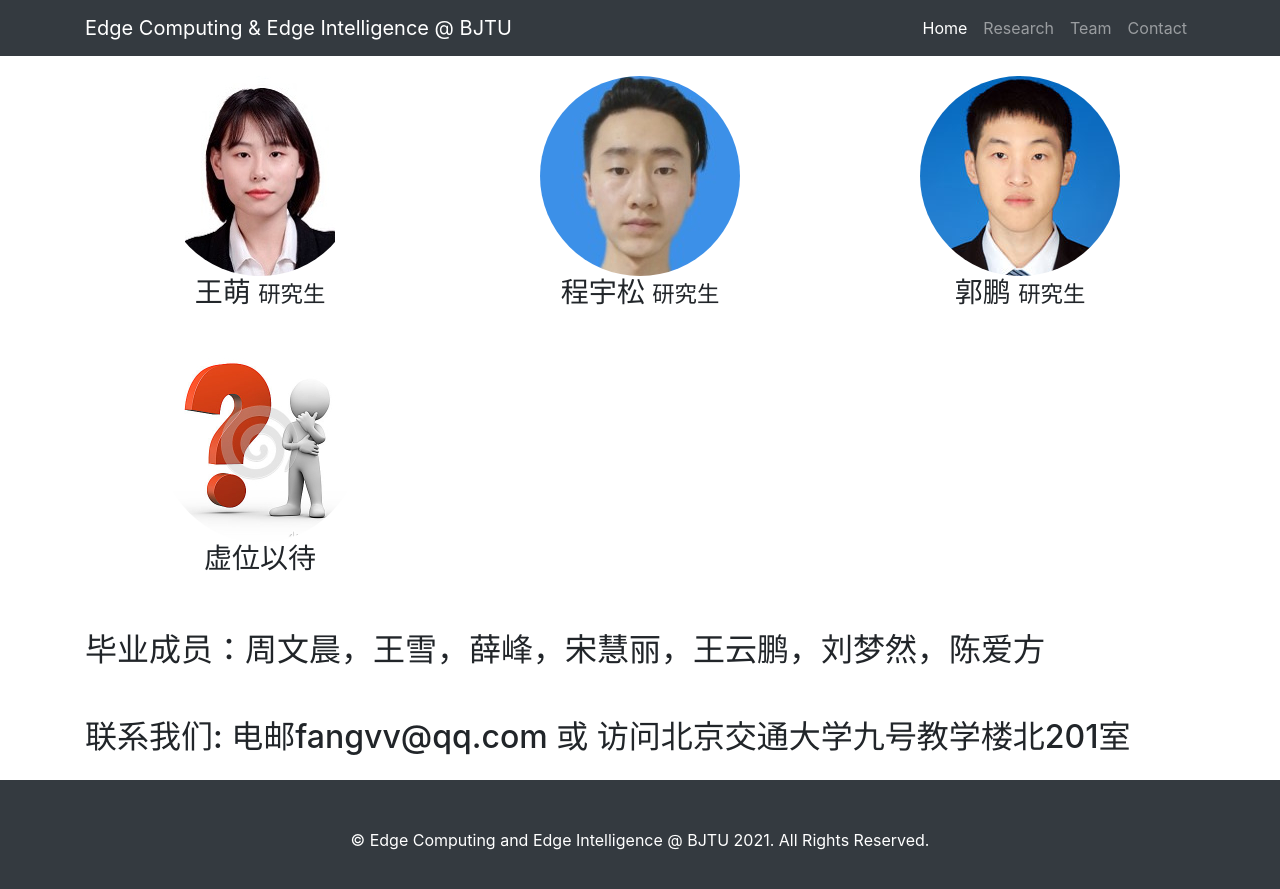
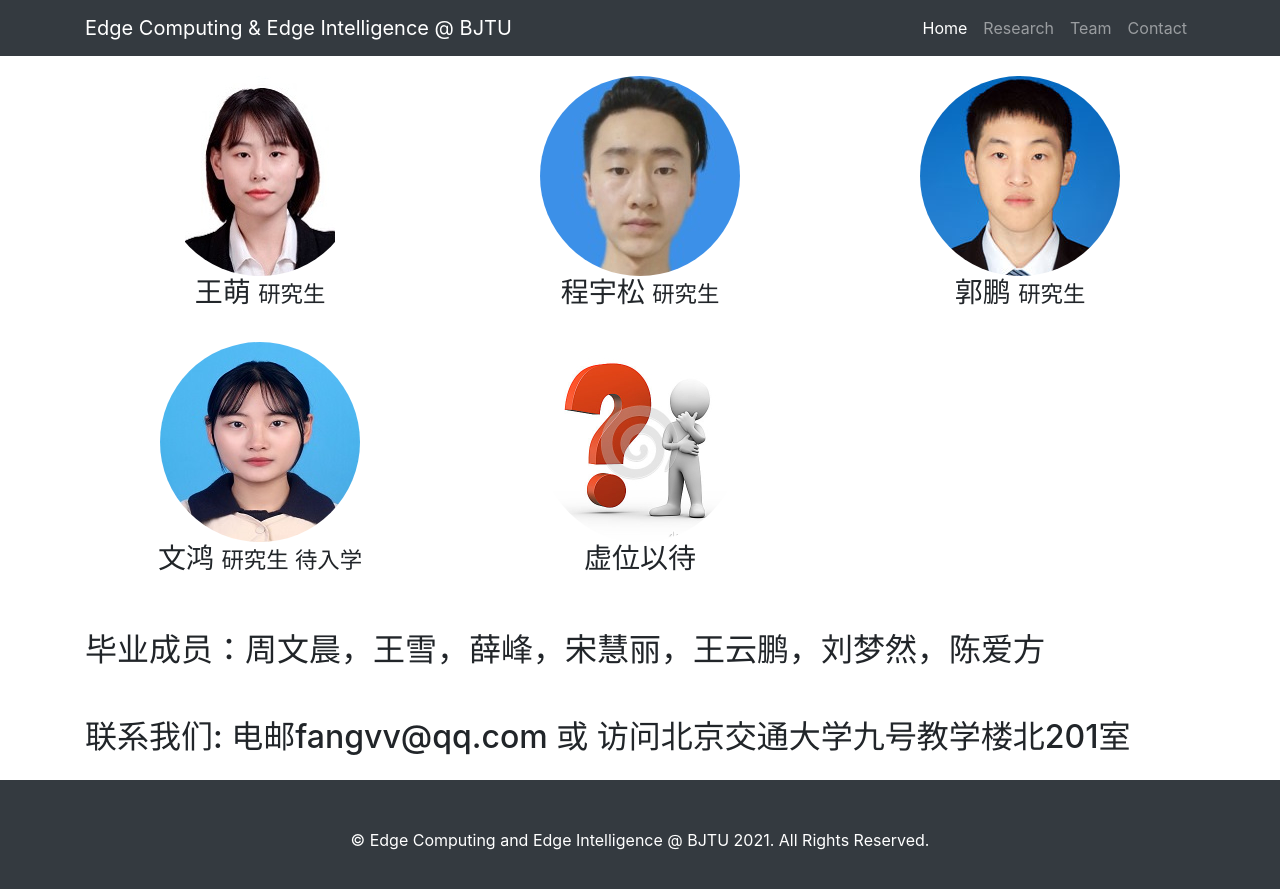
Before and after one commit to fangvv/Homepage, a Jekyll site: the page Edgecomp/index.html, which Jekyll copies as it is, in a window 1280 px wide and 900 px high, scrolled down 5332 px. Shown: the top 889 px of the window. Built offline with Jekyll 4.4.1, drawn with Linux system fonts in a browser that asks for light colours; comment, search, counter and statistics services are not loaded.

Commit message:
Signed-off-by: fangvv <fangvv@gmail.com>

```diff
--- a/Edgecomp/index.html
+++ b/Edgecomp/index.html
@@ -228,6 +228,10 @@
           <h3>郭鹏 <small>研究生</small> </h3>
       </div>
       <div class="col-lg-4 col-sm-6 text-center mb-4">
+          <img class="rounded-circle img-fluid d-block mx-auto" src="img/wh.jpg" alt="" />
+          <h3>文鸿 <small>研究生 待入学</small> </h3>
+      </div>
+      <div class="col-lg-4 col-sm-6 text-center mb-4">
           <img class="rounded-circle img-fluid d-block mx-auto" src="img/joinus.jpg" alt="" />
           <h3>虚位以待</h3>
       </div>
```
Also changed, not shown: Edgecomp/img/wh.jpg (added).
